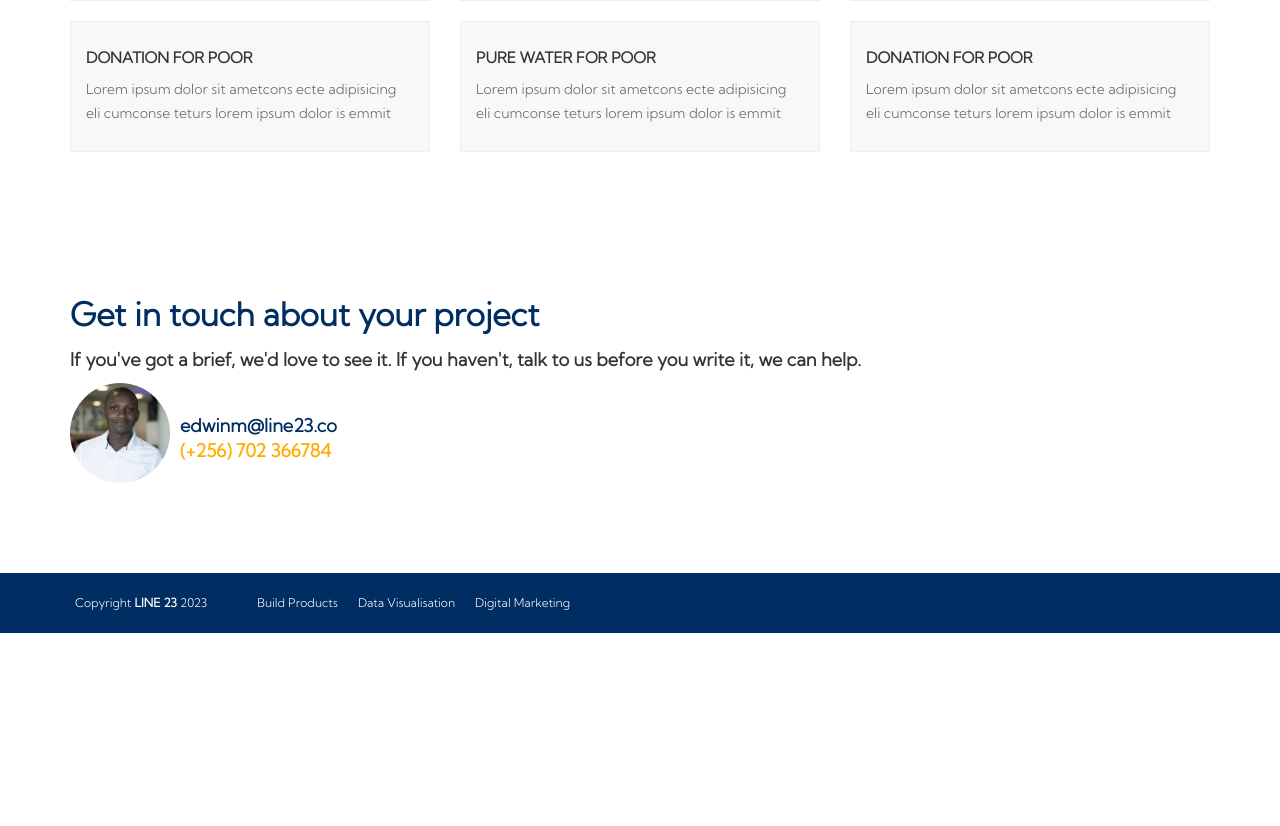
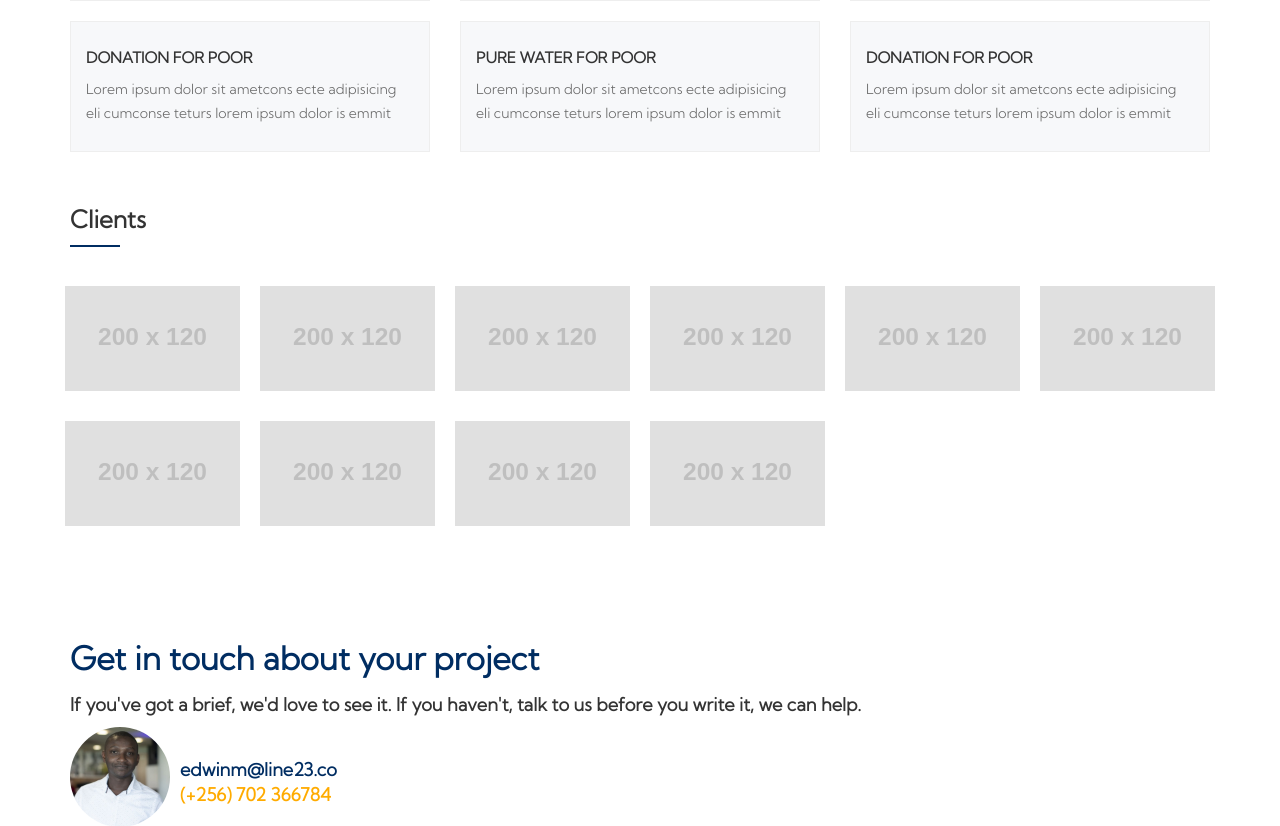
Before and after one commit to fourlanes/wagtail-starter-blog, a Django app: template patterns/templates/service-page.html in a window 1280 px wide. Shown: the part 861-1687 px from the top of the page. Before the commit the page ends 1494 px from the top, so only its background shows below. Run offline with Django 4.2, Linux system fonts and the light colour scheme; the template is opened without the code that fills it, so the values that code supplies are empty; grey boxes labelled with a size stand in for pictures from a placeholder-image service; parts of the project's set-up code (start-up, migrations or seed data) failed here and were passed over; some libraries are stand-ins or nearby versions; some web fonts are replaced.

Commit message:
Add clients section

```diff
--- a/patterns/templates/service-page.html
+++ b/patterns/templates/service-page.html
@@ -160,6 +160,24 @@
             </div>
         </section>
 
+        <section class="clients">
+            <div class="container pt-0 pb-0">
+                <h3 class="line-bottom mt-0">Clients</h3>
+                <div class="row clients-logo transparent text-center">
+                    <div class="item col-xs-6 col-sm-4 col-md-3 col-lg-2"> <a href="#"><img src="http://placehold.it/200x120" alt=""></a></div>
+                    <div class="item col-xs-6 col-sm-4 col-md-3 col-lg-2"> <a href="#"><img src="http://placehold.it/200x120" alt=""></a></div>
+                    <div class="item col-xs-6 col-sm-4 col-md-3 col-lg-2"> <a href="#"><img src="http://placehold.it/200x120" alt=""></a></div>
+                    <div class="item col-xs-6 col-sm-4 col-md-3 col-lg-2"> <a href="#"><img src="http://placehold.it/200x120" alt=""></a></div>
+                    <div class="item col-xs-6 col-sm-4 col-md-3 col-lg-2"> <a href="#"><img src="http://placehold.it/200x120" alt=""></a></div>
+                    <div class="item col-xs-6 col-sm-4 col-md-3 col-lg-2"> <a href="#"><img src="http://placehold.it/200x120" alt=""></a></div>
+                    <div class="item col-xs-6 col-sm-4 col-md-3 col-lg-2"> <a href="#"><img src="http://placehold.it/200x120" alt=""></a></div>
+                    <div class="item col-xs-6 col-sm-4 col-md-3 col-lg-2"> <a href="#"><img src="http://placehold.it/200x120" alt=""></a></div>
+                    <div class="item col-xs-6 col-sm-4 col-md-3 col-lg-2"> <a href="#"><img src="http://placehold.it/200x120" alt=""></a></div>
+                    <div class="item col-xs-6 col-sm-4 col-md-3 col-lg-2"> <a href="#"><img src="http://placehold.it/200x120" alt=""></a></div>
+                </div>
+            </div>
+        </section>
+
         <section class="divider layer-overlay overlay-light">
             <div class="container">
                 <div class="section-content text-left">
```
